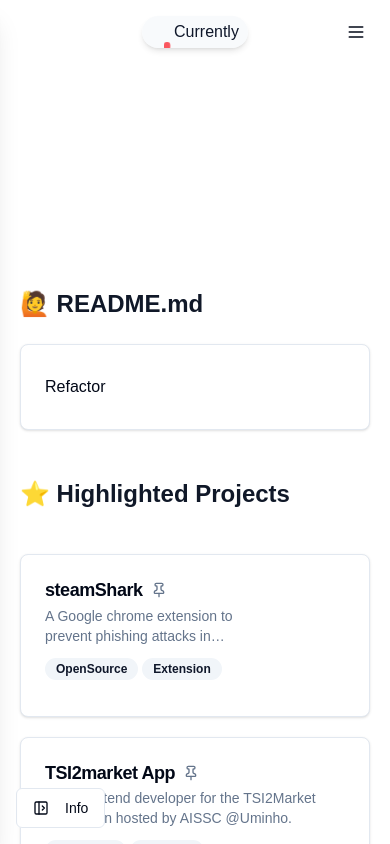
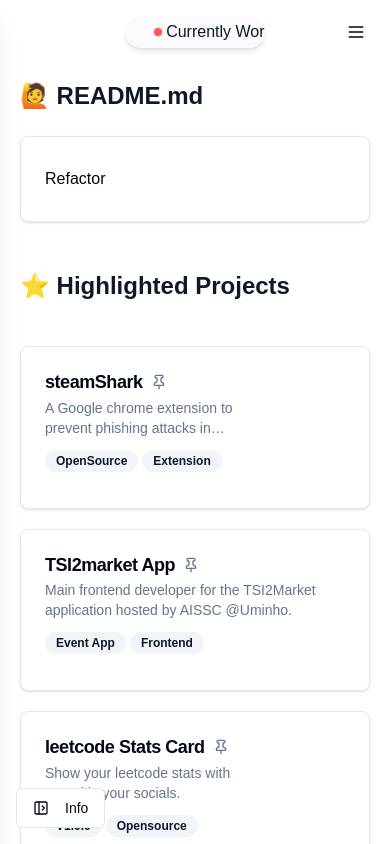
Before and after one commit to Franciscoborges2002/portfolio, a React (Vite) app: page / in a window 390 px wide. Shown: the top 844 px of the page. Built offline with nearby package versions, Linux system fonts and the light colour scheme.

Commit message:
fix: padding top in overall page, and notch component in small screens

```diff
--- a/src/App.tsx
+++ b/src/App.tsx
@@ -14,11 +14,11 @@
   return (
     <ThemeProvider attribute="class" defaultTheme="system" enableSystem>
       <Header />
-      <main className="pb-20 grid gap-20 lg:grid-cols-[1fr_3fr] lg:px-20">
+      <main className="pb-20 grid lg:gap-20 lg:grid-cols-[1fr_3fr] lg:px-20">
         <div className="w-full pt-20">
           <InfoAside />
         </div>
-        <div>
+        <div className="lg:pt-20 md:pt-0">
           <Routes>
             <Route path="/" element={<PortfolioPage />} />
             <Route path="/projects" element={<ProjectsPage />} />
--- a/src/components/NotchComponent.tsx
+++ b/src/components/NotchComponent.tsx
@@ -8,16 +8,12 @@
   isActive: boolean;
 }
 
-/*
-    Aplicar media queries
-*/
-
 export const Notch: React.FC<NotchHeaderProps> = ({ text, isActive }) => {
   return (
-    <div className="relative w-full lg:w-60 h-8 bg-muted/50 rounded-3xl overflow-hidden shadow-md">
+    <div className="relative flex items-center w-full lg:w-60 h-8 bg-muted/50 rounded-3xl overflow-hidden shadow-md">
       {/* Animated text */}
       <motion.div
-        className="flex flex-row gap-1 mt-1 text-black font-medium items-center"
+        className="flex flex-row gap-1 text-black font-medium items-center"
         initial={{ x: "100%" }}
         animate={{ x: "-100%" }}
         transition={{
@@ -30,7 +26,7 @@
         }}
       >
         <motion.div
-          className={`mt-1 w-2 h-2 rounded-full -mt-[1px] ${isActive ? "bg-green-500" : "bg-red-500"}`}
+          className={`w-2 h-2 rounded-full ${isActive ? "bg-green-500" : "bg-red-500"}`}
           animate={{
             scale: [1, 1.2, 1],
             opacity: [0.7, 1, 0.7],
@@ -41,7 +37,7 @@
             ease: "easeInOut",
           }}
         />
-        <p className="text-primary">{text}</p>
+        <p className="text-primary whitespace-nowrap">{text}</p>
       </motion.div>
     </div>
   );
--- a/src/pages/PortfolioPage.tsx
+++ b/src/pages/PortfolioPage.tsx
@@ -15,11 +15,11 @@
   const newestArticles = getNewestArticles();
 
   return (
-    <div className="px-5 mx-auto pt-20">
+    <div className="px-5">
       <div className="space-y-0 prose dark:prose-invert max-w-none">
         {/* README */}
         <div className="flex flex-col gap-0">
-          <h2 className="text-2xl font-bold m-0">{t("home.readmeTitle")}</h2>
+          <h2 className="text-2xl font-bold mt-0">{t("home.readmeTitle")}</h2>
           <Card className="">
             <CardContent className="pt-2 pb-2 space-y-2">
               <p className="m-0">Refactor</p>
```
